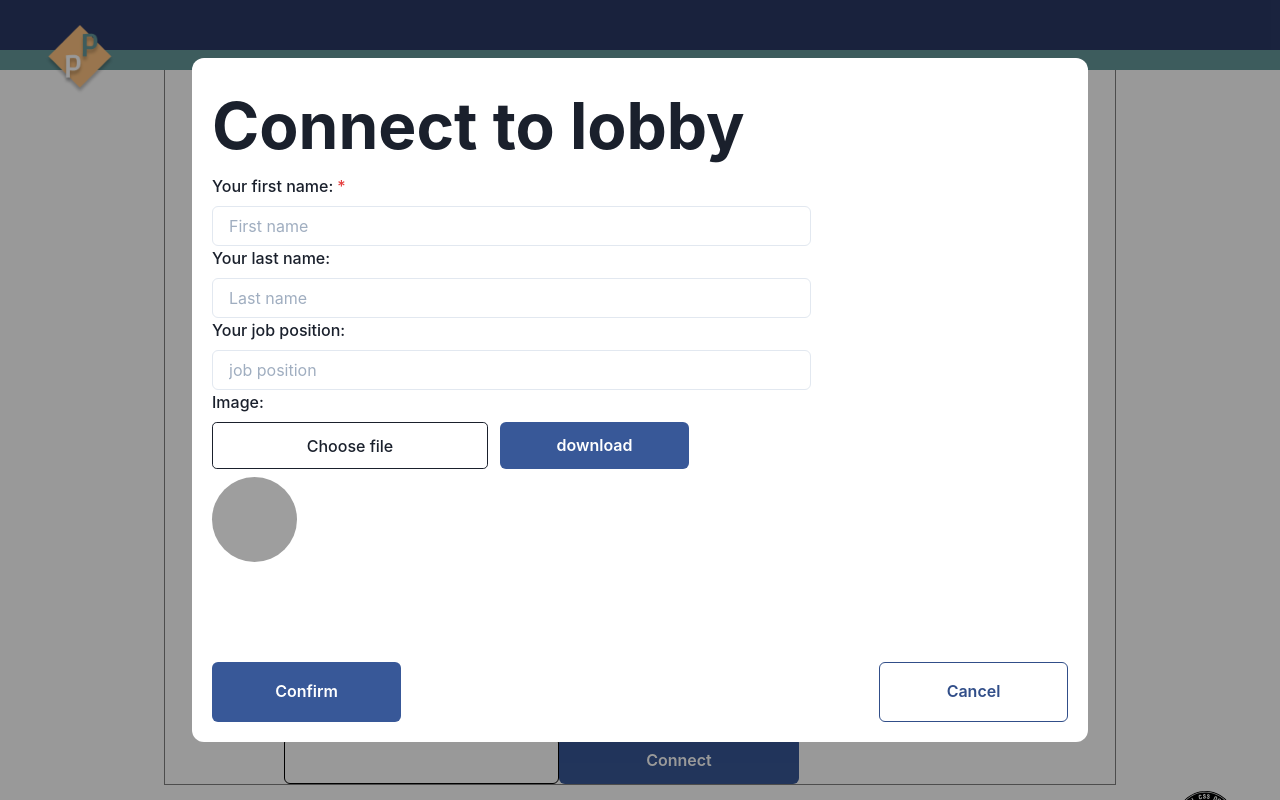
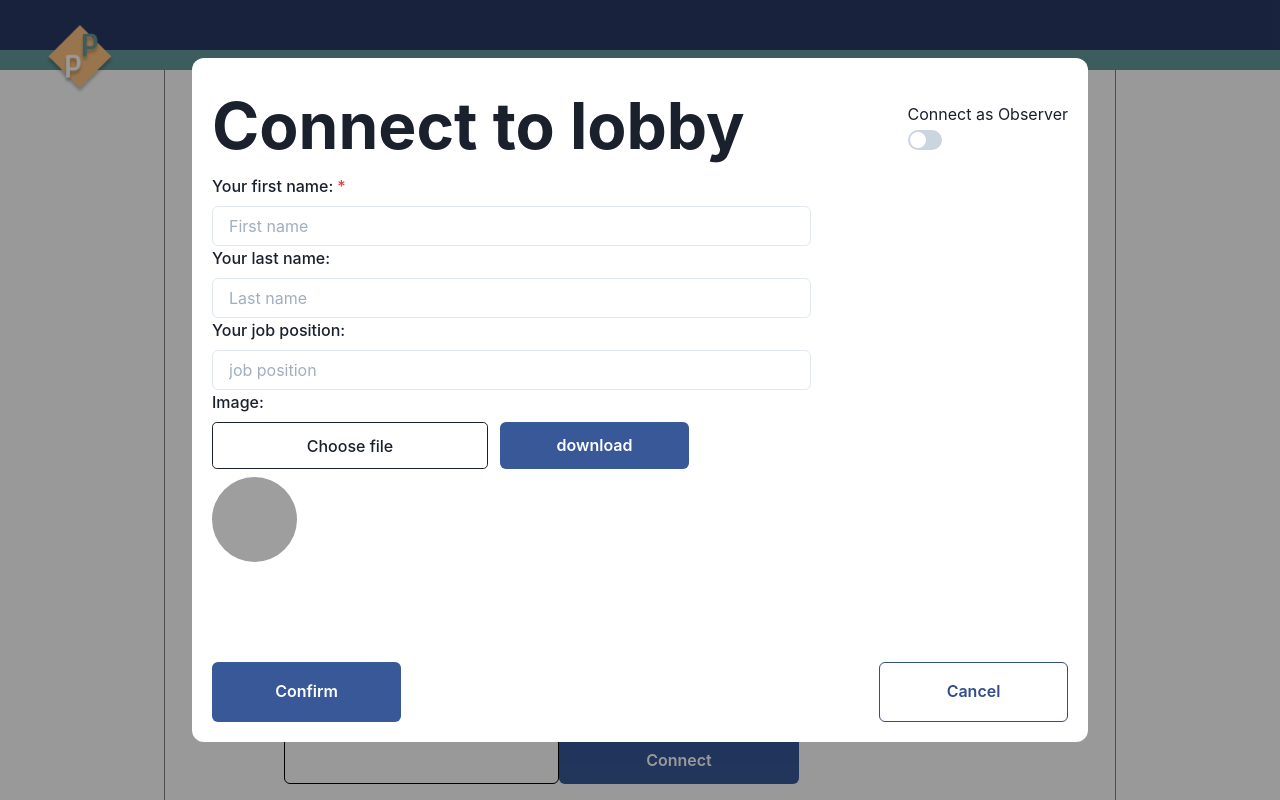
Before and after one commit to victordobryi/pointing-poker, a React (Create React App) app in the folder pointing-poker/: page / in a window 1280 px wide. Both pictures are taken after a click on the button "Start new game". Shown: the top 800 px of the page. Built offline with nearby package versions, Linux system fonts and the light colour scheme; grey boxes are pictures that could not be loaded.

Commit message:
feat: add simple switch in modal

```diff
--- a/pointing-poker/src/components/switcher/switcher.jsx
+++ /dev/null
@@ -1,5 +0,0 @@
-import { Switch } from '@chakra-ui/react';
-
-export const Switcher = () => {
-  return <Switch size="md" value="true" onChange={() => console.log('test')} />;
-};
--- a/pointing-poker/src/pages/main-page/main-page.jsx
+++ b/pointing-poker/src/pages/main-page/main-page.jsx
@@ -7,6 +7,7 @@ import { InputComponent } from '../../components/input/input';
 import { Modal } from '../../components/modal/modal';
 import { useState } from 'react';
 import { FormComponent } from '../../components/form/form';
+import { Switch } from '@chakra-ui/switch';
 
 export const MainPage = () => {
   const [modalActive, setModalActive] = useState(false);
@@ -46,7 +47,7 @@ export const MainPage = () => {
               Connect to lobby by{' '}
               <span style={{ fontWeight: 'bold', color: '#66999b' }}>URL</span>:
             </h3>
-            <div style={{ display: 'flex' }}>
+            <div style={{ display: 'flex', paddingBottom: '100px' }}>
               <InputComponent
                 variant="outline"
                 width={276}
@@ -66,9 +67,13 @@ export const MainPage = () => {
         </div>
       </div>
       <Modal active={modalActive} setActive={setModalActive}>
-        <div className="registation">
-          <div className="registration__block">
+        <div className={styles.registration}>
+          <div className={styles.registration__block}>
             <h2 className={styles.modal__title}>Connect to lobby</h2>
+            <div>
+              <h3>Connect as Observer</h3>
+              <Switch size="md" onChange={() => console.log('test')} />
+            </div>
           </div>
           <FormComponent>
             <div className={styles.form__control}>
--- a/pointing-poker/src/pages/main-page/main-page.module.scss
+++ b/pointing-poker/src/pages/main-page/main-page.module.scss
@@ -61,3 +61,11 @@ $paddingRight: calc((100% - 80%) / 2);
     font-weight: bold;
   }
 }
+
+.registration {
+  &__block {
+    display: flex;
+    align-items: center;
+    justify-content: space-between;
+  }
+}
```
Also changed, not shown: pointing-poker/src/components/switcher/switcher.scss (deleted).
